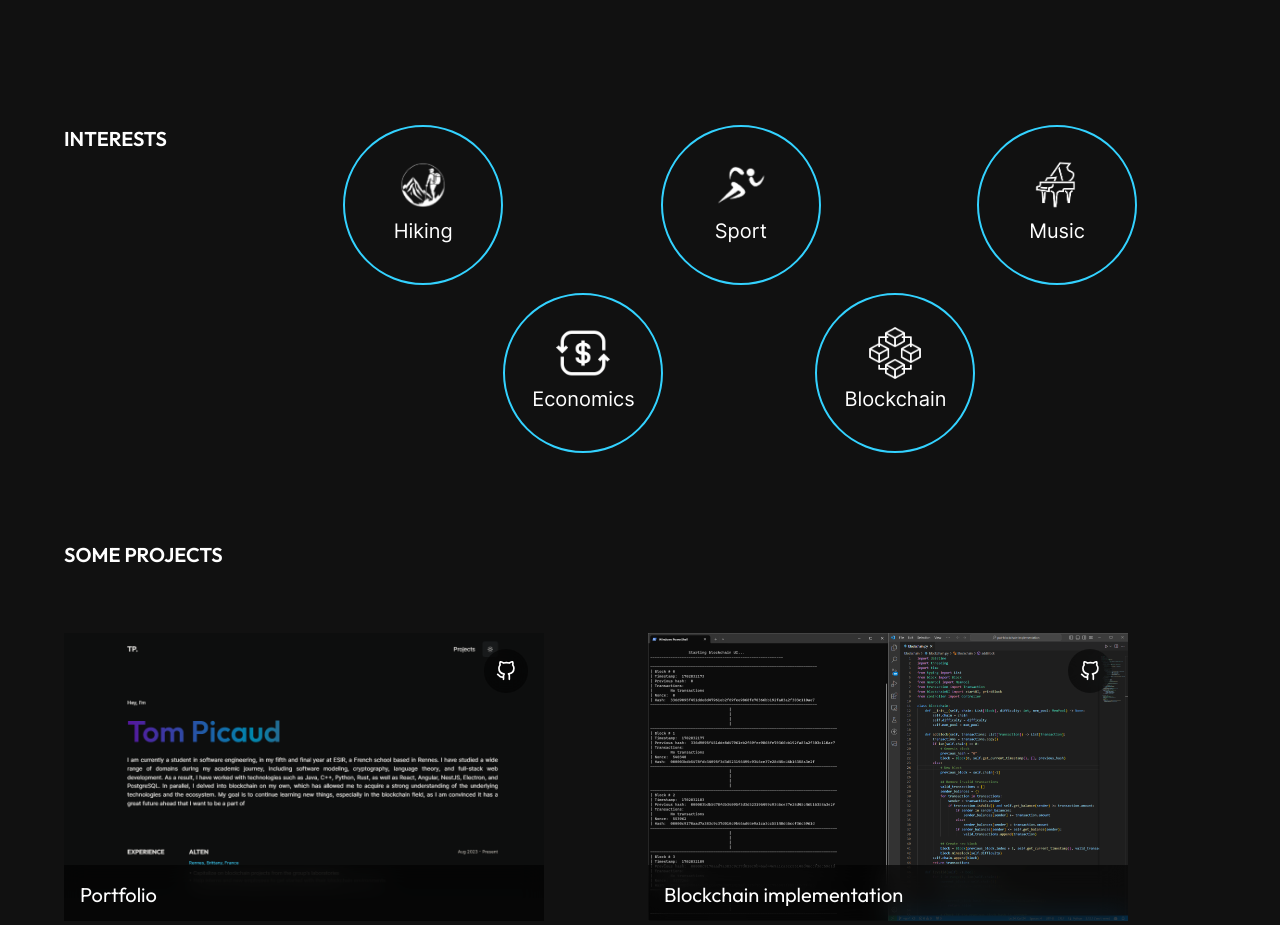
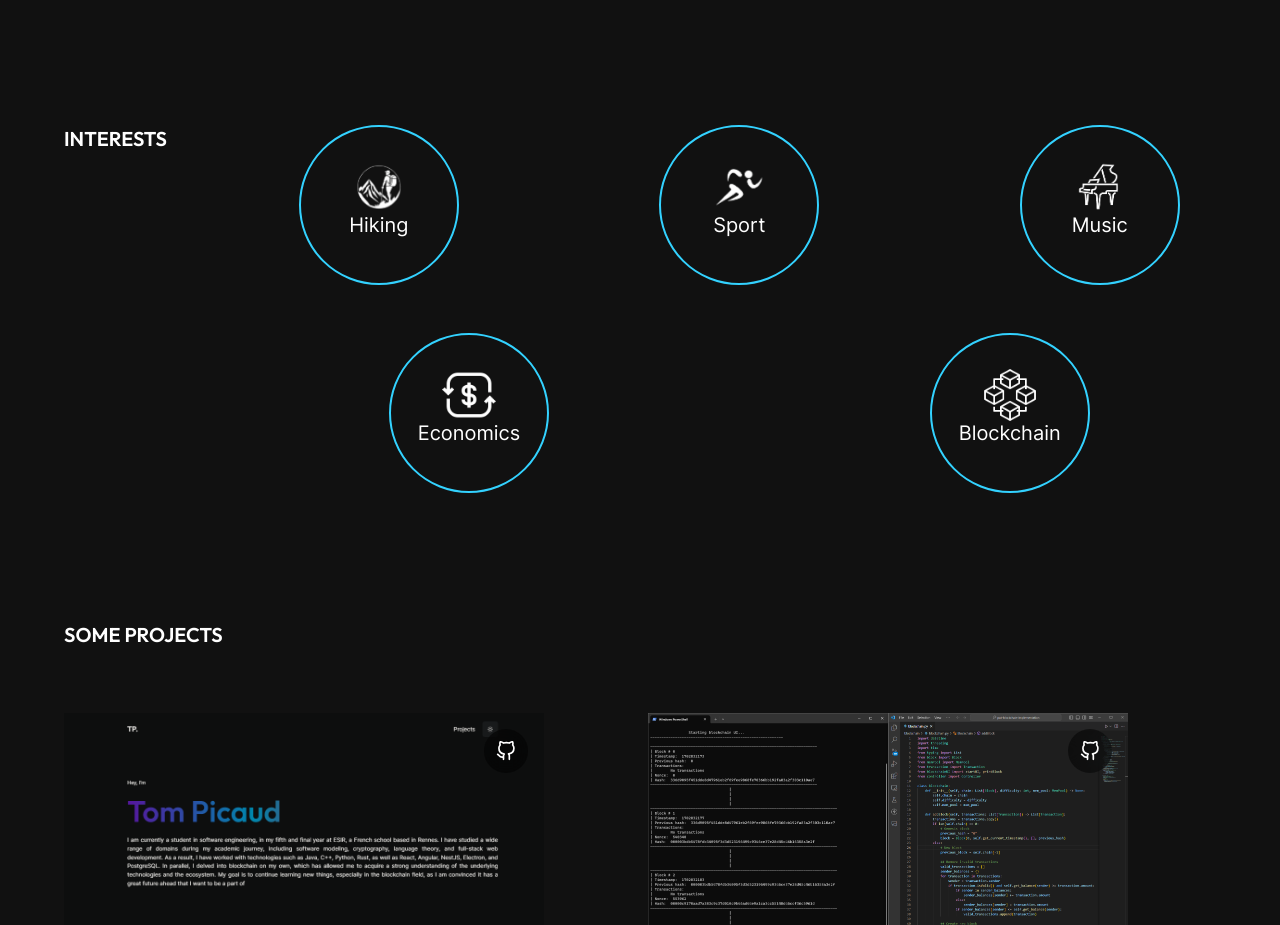
Before and after one commit to tpicaud/Portfolio, an Astro site: page / in a window 1280 px wide. Shown: the part 2030-2955 px from the top of the page. Built offline with nearby package versions, Linux system fonts and the light colour scheme; Astro itself is replaced by a stand-in of ours; a web font is replaced by a local one.

Commit message:
fix responsiveness and add animation on hover

```diff
--- a/src/components/home/Interest.astro
+++ b/src/components/home/Interest.astro
@@ -3,7 +3,6 @@ import type { IInterests } from "@types";
 import React from "react";
 
 const { title, details } = Astro.props as IInterests;
-
 ---
 
 <section
@@ -12,9 +11,29 @@ const { title, details } = Astro.props as IInterests;
 	<h2 class="w-[15rem] mb-16">{title}</h2>
 
 	<div class="w-full">
-		<div class="flex flex-col w-full gap-y-12">
+		<div
+			class="flex flex-wrap items-center justify-center gap-y-12 gap-x-8 md:gap-x-32"
+		>
+			{
+				details.map((item) => (
+					<div class="flex flex-col gap-y-2 m-auto items-center">
+						<div class=" flex flex-col items-center  w-32 h-32 md:w-40 md:h-40 border-2 border-double border-blue rounded-full transform hover:scale-110 transition duration-300 ease-in-out">
+							<img
+								src={item.icon}
+								alt={item.name}
+								class="w-11 h-11 md:w-12 md:h-12 mt-6 md:mt-9 animate-custom-bounce"
+							/>
+							<p class="dark:text-light text-lg md:text-xl">
+								{item.name}
+							</p>
+						</div>
+					</div>
+				))
+			}
+		</div>
+
+		<!-- <div class="flex flex-col w-full gap-y-12">
 			<div class="w-full flex flex-row items-center justify-center">
-				<!-- Get only 3 for first row -->
 				{
 					details.slice(0, 3).map((item) => (
 						<div class="flex flex-col gap-y-2 m-auto items-center">
@@ -33,7 +52,6 @@ const { title, details } = Astro.props as IInterests;
 			</div>
 
 			<div class="w-full flex flex-row items-center justify-center">
-				<!-- Get only 2 for second row -->
 				{
 					details.slice(3, 5).map((item) => (
 						<div class="flex mx-[11%] flex-col gap-y-2 items-center">
@@ -50,6 +68,6 @@ const { title, details } = Astro.props as IInterests;
 					))
 				}
 			</div>
-		</div>
+		</div> -->
 	</div>
 </section>
```
